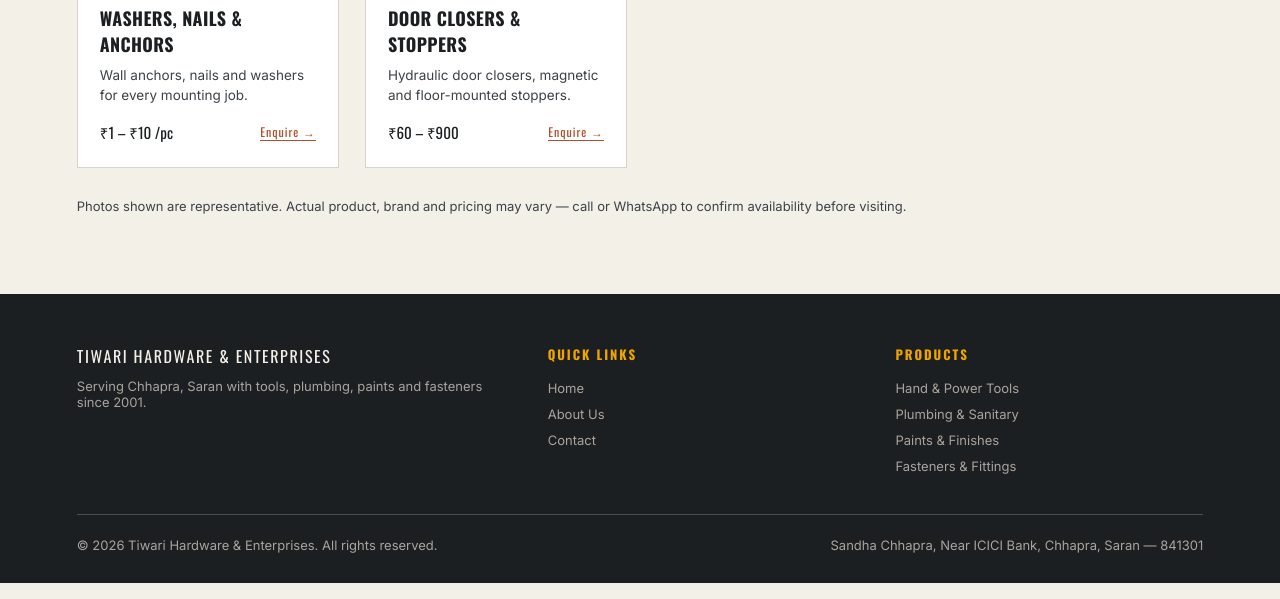
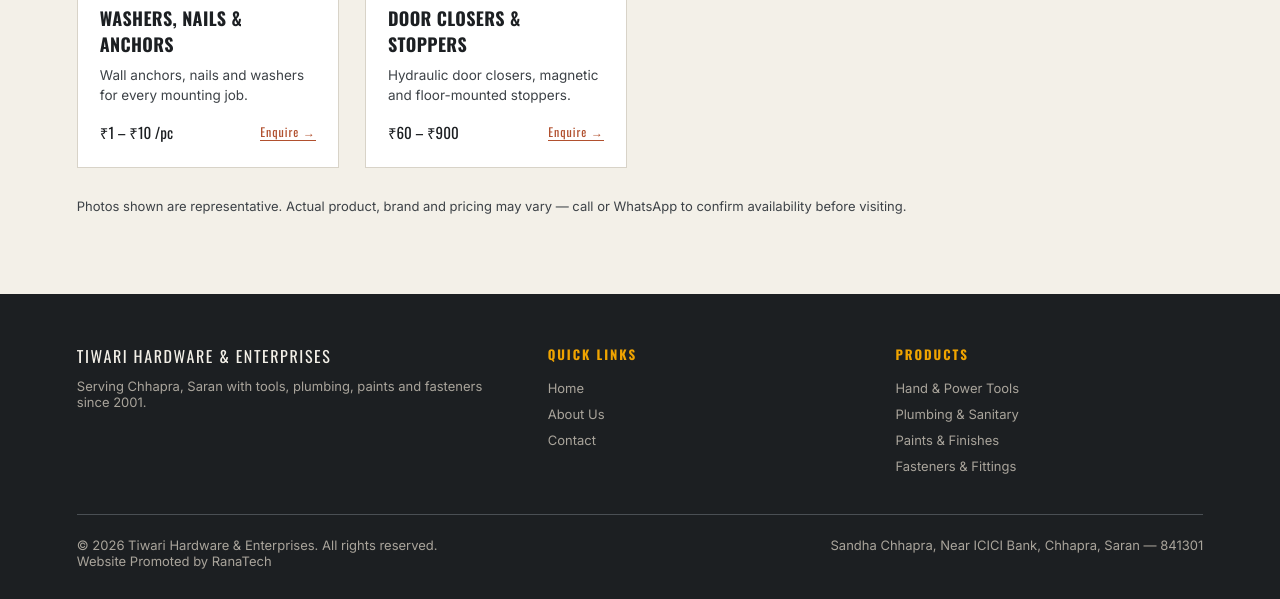
Before and after one commit to jairanjeetrana-coder/tiwarihardware, a plain HTML site: page fasteners.html in a window 1280 px wide. Shown: the part 1305-1904 px from the top of the page. Drawn offline with nearby package versions, Linux system fonts and the light colour scheme.

Commit message:
Add promotional message to footer in fasteners.html

```diff
--- a/fasteners.html
+++ b/fasteners.html
@@ -153,7 +153,9 @@
     </div>
   </div>
   <div class="footer-bottom">
-    <div>© 2026 Tiwari Hardware &amp; Enterprises. All rights reserved.</div>
+    <div>© 2026 Tiwari Hardware &amp; Enterprises. All rights reserved.
+    <div> Website Promoted by RanaTech </div>
+    </div>
     <div>Sandha Chhapra, Near ICICI Bank, Chhapra, Saran — 841301</div>
   </div>
 </footer>
```
